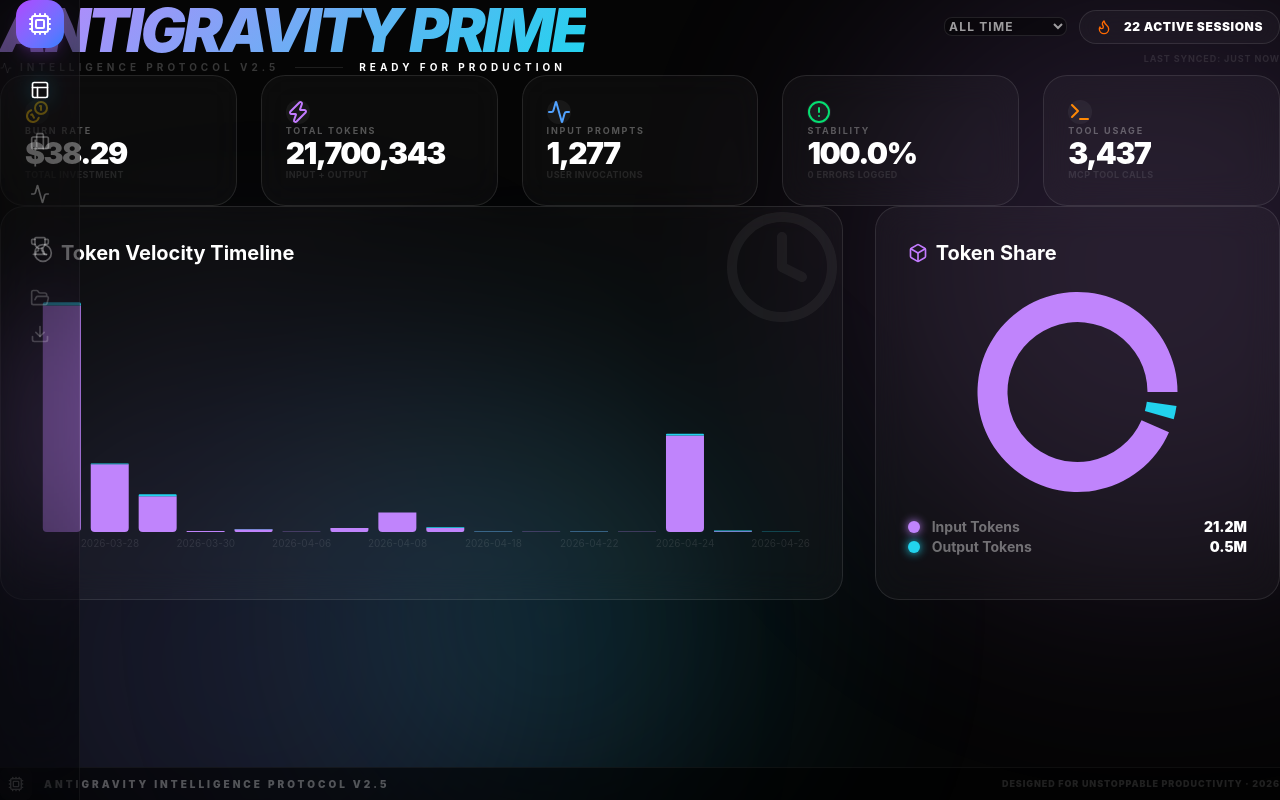
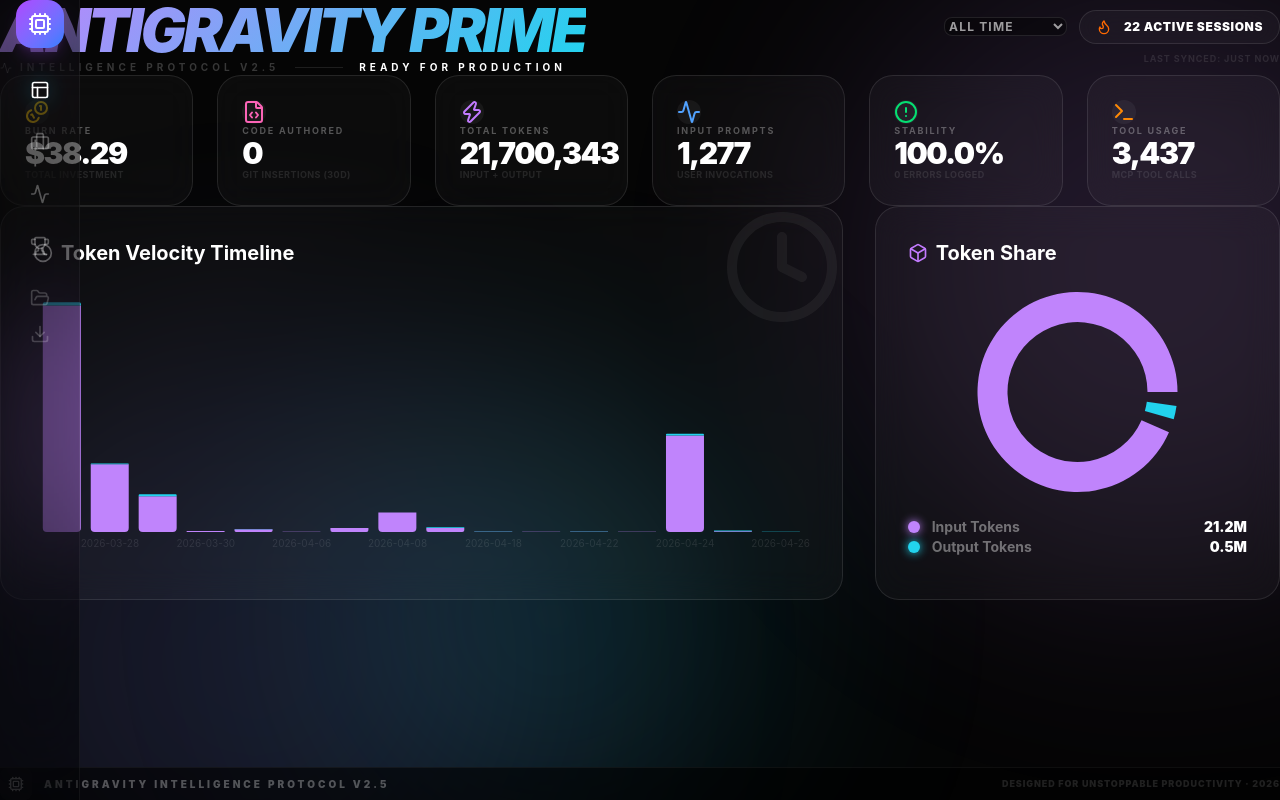
Before and after one commit to Paranjayy/antigravity-token-analyzer, a React (Vite) app: page / in a window 1280 px wide. Built offline with nearby package versions, Linux system fonts and the light colour scheme.

Commit message:
feat: display git insertions metric on dashboard

```diff
--- a/src/App.tsx
+++ b/src/App.tsx
@@ -207,9 +207,10 @@ function App() {
         <AnimatePresence mode="wait">
           {activeTab === 'overview' && (
             <motion.div key="ov" initial={{ opacity: 0, y: 20 }} animate={{ opacity: 1, y: 0 }} exit={{ opacity: 0, y: -20 }} className="space-y-8">
-              <div className="grid grid-cols-1 sm:grid-cols-2 lg:grid-cols-3 xl:grid-cols-5 gap-6">
+              <div className="grid grid-cols-1 sm:grid-cols-2 lg:grid-cols-3 xl:grid-cols-6 gap-6">
                 {[
                   { label: 'Burn Rate', value: `$${filteredOverview?.cost.toFixed(2)}`, icon: <Coins />, color: 'text-yellow-400', sub: 'Total Investment' },
+                  { label: 'Code Authored', value: (currentStats.gitLoc?.insertions || 0).toLocaleString(), icon: <FileCode />, color: 'text-pink-400', sub: 'Git Insertions (30d)' },
                   { label: 'Total Tokens', value: (filteredOverview?.tokens || 0).toLocaleString(), icon: <Zap />, color: 'text-purple-400', sub: 'Input + Output' },
                   { label: 'Input Prompts', value: (dateRange === 'all' ? currentStats.messageCount.input : filteredOverview.inputMessages).toLocaleString(), icon: <ActivityIcon />, color: 'text-blue-400', sub: 'User Invocations' },
                   { label: 'Stability', value: `${(((1 - ((filteredOverview?.errors || 0) / (currentStats.messageCount.output || 1))) * 100)).toFixed(1)}%`, icon: <AlertCircle />, color: 'text-green-400', sub: `${filteredOverview.errors} Errors Logged` },
```
